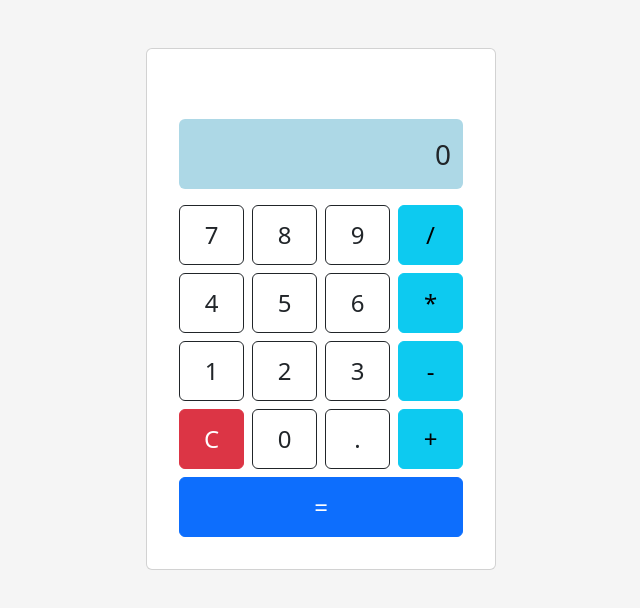
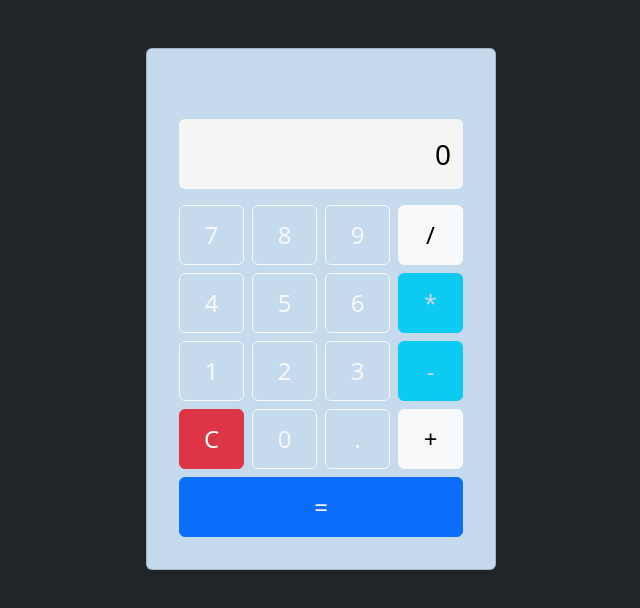
Before and after one commit to chandu16622/javascript, a plain HTML site: page casio.html in a window 1280 px wide. Shown: the whole page, without its empty margins (319-959 px from the left). Drawn offline with nearby package versions, Linux system fonts and the light colour scheme.

Commit message:
Update casio.html

```diff
--- a/casio.html
+++ b/casio.html
@@ -9,37 +9,54 @@
 </head>
 <body>
 <style>
+
     body {
-            background-color: whitesmoke;
+        background-color: #212529;
     }
 
     .calculator {
         max-width: 350px;
-        }
+        background-color: #c6daed;
 
     .btn {
         font-size: 1.5rem;
         height: 60px;
     }
 
+    /* History Display */
     #history-display {
         height: 30px;
         font-size: 1.25rem;
-            color: #151415;
+        color: #1562e7;
         text-align: right;
         overflow: hidden;
         white-space: nowrap;
         text-overflow: ellipsis;
     }
 
+    /* Main Display */
     #main-display {
         height: 70px;
-            font-size: 2.5rem; /* Increased font size for main display */
-            background-color: lightblue;
+        font-size: 2.5rem;
+        background-color: whitesmoke;
+        color: black;
         border: none;
         text-align: right;
         padding-right: 0.75rem;
     }
+
+    /* Button Colors */
+    .btn-outline-dark {
+        color: #f8f9fa;
+        border-color: #f8f9fa;
+    }
+
+    .btn-info {
+        background-color: #0dcaf0;
+        border-color: #0dcaf0;
+        color: #c4d8ec;
+    }
+
 </style>
 <div class="container mt-5">
     <div class="calculator card p-3 mx-auto">
@@ -53,7 +70,7 @@
                 <div class="col-3"><button class="btn btn-outline-dark w-100" data-value="7">7</button></div>
                 <div class="col-3"><button class="btn btn-outline-dark w-100" data-value="8">8</button></div>
                 <div class="col-3"><button class="btn btn-outline-dark w-100" data-value="9">9</button></div>
-                <div class="col-3"><button class="btn btn-info w-100" data-value="/">/</button></div>
+                <div class="col-3"><button class="btn btn-light w-100" data-value="/">/</button></div>
 
                 <div class="col-3"><button class="btn btn-outline-dark w-100" data-value="4">4</button></div>
                 <div class="col-3"><button class="btn btn-outline-dark w-100" data-value="5">5</button></div>
@@ -68,7 +85,7 @@
                 <div class="col-3"><button class="btn btn-danger w-100" data-value="C">C</button></div>
                 <div class="col-3"><button class="btn btn-outline-dark w-100" data-value="0">0</button></div>
                 <div class="col-3"><button class="btn btn-outline-dark w-100" data-value=".">.</button></div>
-                <div class="col-3"><button class="btn btn-info w-100" data-value="+">+</button></div>
+                <div class="col-3"><button class="btn btn-light w-100" data-value="+">+</button></div>
 
                 <div class="col-12 mt-2"><button class="btn btn-primary w-100" data-value="=">=</button></div>
             </div>
@@ -87,7 +104,6 @@
         let operator = null;
         let previousValue = null;
         let isNewCalculation = true;
-
         let expression = '';
 
         buttons.forEach(button => {
@@ -113,14 +129,12 @@
                     previousValue = parseFloat(currentInput);
                     operator = value;
                     isNewCalculation = true;
-                    // Update the history display with the operator
                     expression = `${previousValue} ${operator}`;
                     historyDisplay.textContent = expression;
 
                 } else if (value === '=') {
                     if (previousValue !== null && operator !== null) {
                         performCalculation();
-                        // Show the full expression and result
                         expression += ` = ${mainDisplay.value}`;
                         historyDisplay.textContent = expression;
                         isNewCalculation = true;
@@ -175,5 +189,4 @@
 </script>
 
 </body>
-
 </html>
```
Lines whose indentation alone changed are shown as unchanged.
